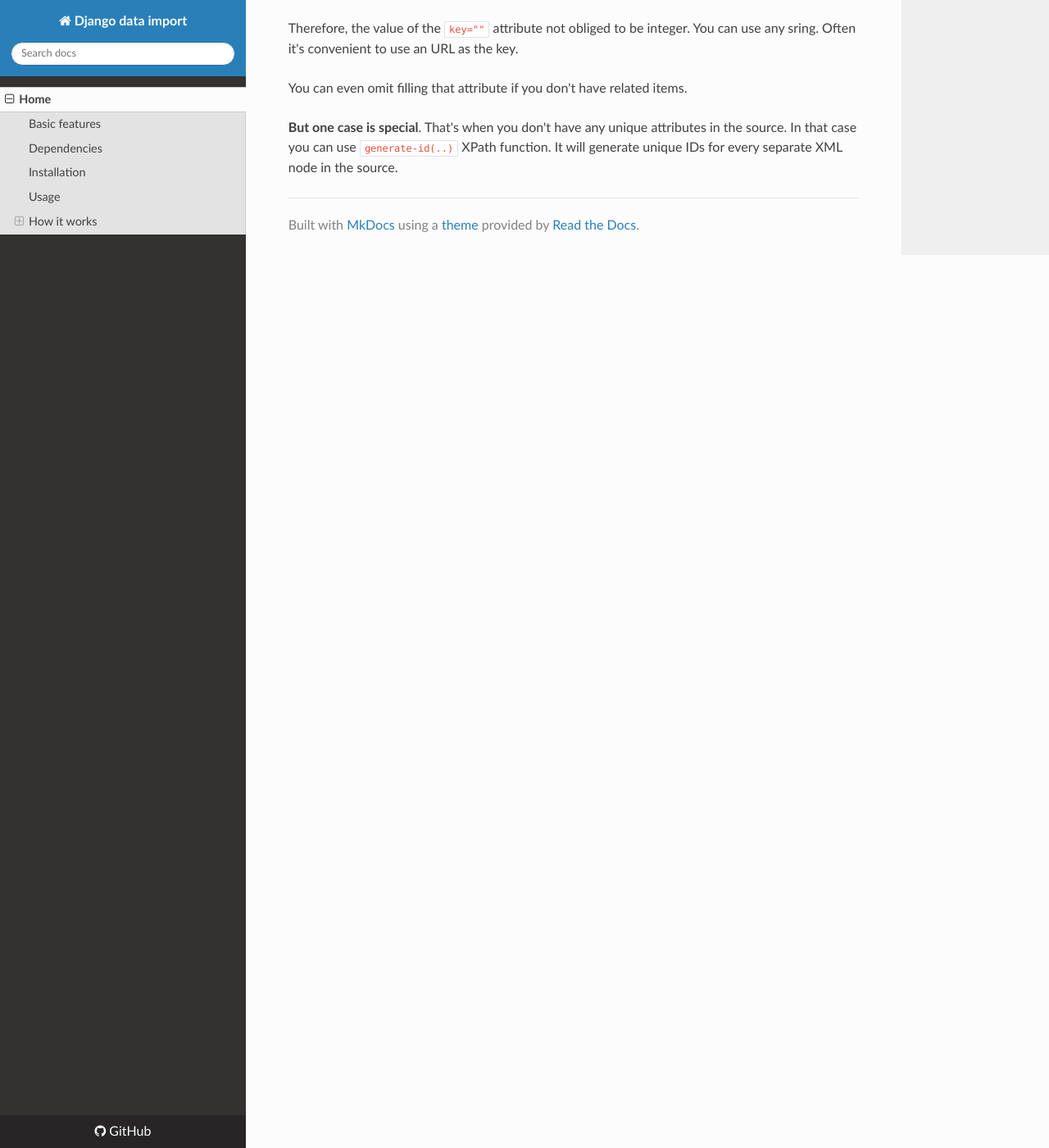
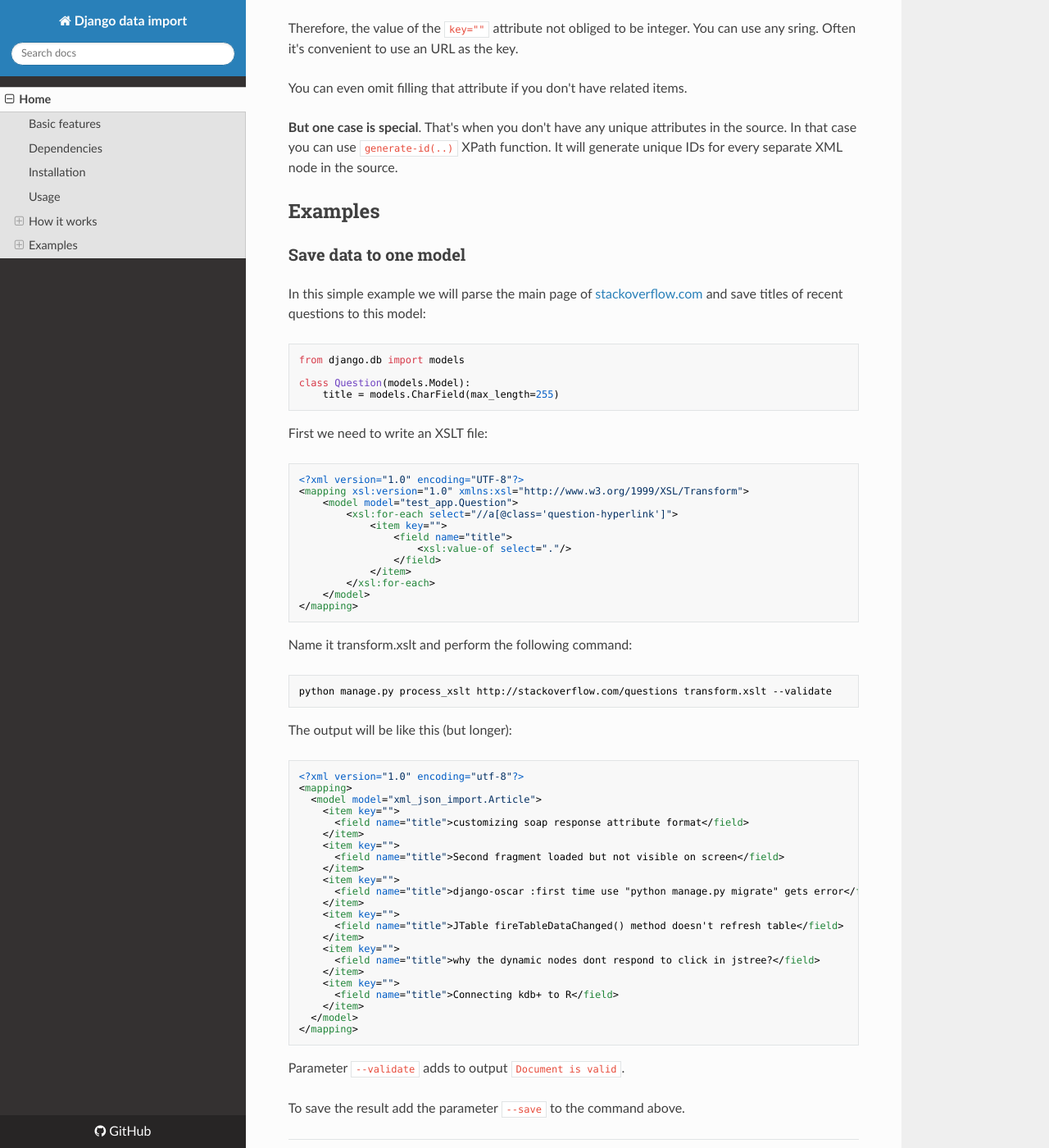
Before and after one commit to lev-veshnyakov/django-import-data, an MkDocs documentation site: the page built from docs/index.md, in a window 1280 px wide and 1400 px high, scrolled down 3440 px. Shown: the whole window at 82% size. Built offline with MkDocs 1.6.1, drawn with Linux system fonts in a browser that asks for light colours; nearby versions of some CDN libraries; old or Windows-style settings are respelled for this version of MkDocs.

Commit message:
Add the first usage example to the docs

````diff
--- a/docs/index.md
+++ b/docs/index.md
@@ -158,3 +158,71 @@ You can even omit filling that attribute if you don't have related items.
 
 **But one case is special**. That's when you don't have any unique attributes in the source. In that case you can use `generate-id(..)` XPath function.
 It will generate unique IDs for every separate XML node in the source.
+
+## Examples
+
+### Save data to one model
+
+In this simple example we will parse the main page of [stackoverflow.com](http://stackoverflow.com/) and save titles of recent questions to this model:
+
+```python
+from django.db import models
+
+class Question(models.Model):
+    title = models.CharField(max_length=255)
+```
+
+First we need to write an XSLT file:
+
+```xml
+<?xml version="1.0" encoding="UTF-8"?>
+<mapping xsl:version="1.0" xmlns:xsl="http://www.w3.org/1999/XSL/Transform">
+    <model model="test_app.Question">
+        <xsl:for-each select="//a[@class='question-hyperlink']">
+            <item key="">
+                <field name="title">
+                    <xsl:value-of select="."/>
+                </field>
+            </item>
+        </xsl:for-each>
+    </model>
+</mapping>
+```
+
+Name it transform.xslt and perform the following command:
+
+```bash
+python manage.py process_xslt http://stackoverflow.com/questions transform.xslt --validate
+```
+
+The output will be like this (but longer):
+
+```xml
+<?xml version="1.0" encoding="utf-8"?>
+<mapping>
+  <model model="xml_json_import.Article">
+    <item key="">
+      <field name="title">customizing soap response attribute format</field>
+    </item>
+    <item key="">
+      <field name="title">Second fragment loaded but not visible on screen</field>
+    </item>
+    <item key="">
+      <field name="title">django-oscar :first time use "python manage.py migrate" gets error</field>
+    </item>
+    <item key="">
+      <field name="title">JTable fireTableDataChanged() method doesn't refresh table</field>
+    </item>
+    <item key="">
+      <field name="title">why the dynamic nodes dont respond to click in jstree?</field>
+    </item>
+    <item key="">
+      <field name="title">Connecting kdb+ to R</field>
+    </item>
+  </model>
+</mapping>
+```
+
+Parameter `--validate` adds to output `Document is valid`.
+
+To save the result add the parameter `--save` to the command above.
````
